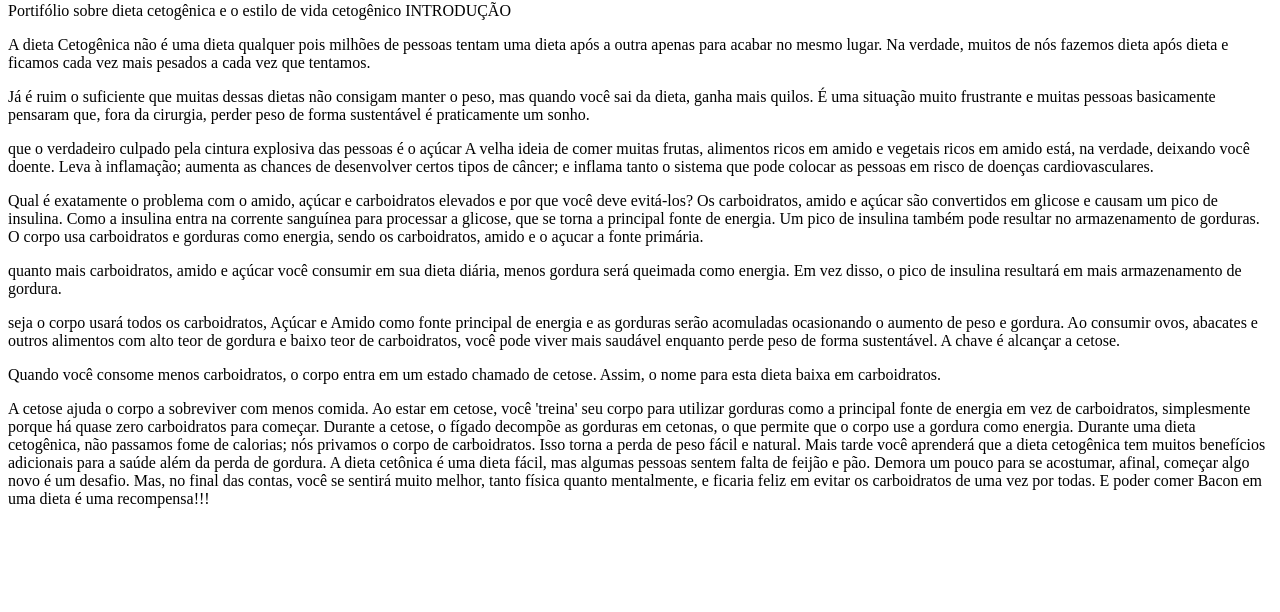
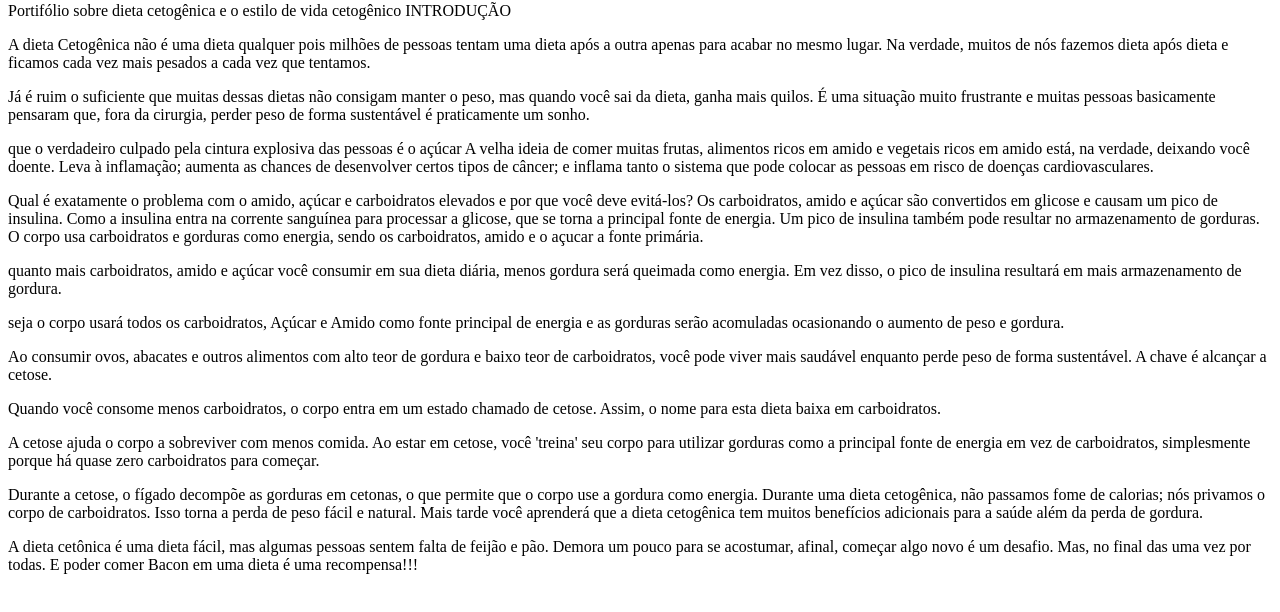
Before and after one commit to luizajala/primeiroano2023, a plain HTML site: page index.html in a window 1280 px wide. Shown: the part 78-690 px from the top of the page. Drawn offline with Linux system fonts and the light colour scheme.

Commit message:
cabeçalho

```diff
--- a/index.html
+++ b/index.html
@@ -3,12 +3,9 @@
 <head>
     <meta charset="UTF-8">
     <meta name="viewport" content="width=device-width, initial-scale=1.0">
-    <title>Dieta cetogênica e o estilo de vida cetogênico</title>
+    <title> Mega Ketox Portifólio Sobre Dieta cetogênica e o Estilo de Vida Cetogênico</title>
 </head>
 <body>
-
-</body>
-</html>
     <h1>MEGA KETOX</h1>
 Portifólio sobre dieta cetogênica e o estilo de vida cetogênico
         INTRODUÇÃO
@@ -28,17 +25,18 @@ Portifólio sobre dieta cetogênica e o estilo de vida cetogênico
         carboidratos e gorduras como energia, sendo os carboidratos, amido e o açucar a fonte primária.</p>
          <p>quanto mais carboidratos, amido e açúcar você consumir em sua dieta diária,
         menos gordura será queimada como energia. Em vez disso, o pico de insulina resultará em mais armazenamento de gordura.</p>
-          <p>seja o corpo usará todos os carboidratos, Açúcar e Amido como fonte principal de energia e as gorduras serão acomuladas ocasionando o aumento de peso e gordura.
-          Ao consumir ovos, abacates e outros alimentos com alto teor de gordura e baixo teor de carboidratos, você pode viver mais
+         <p>seja o corpo usará todos os carboidratos, Açúcar e Amido como fonte principal de energia e as gorduras serão acomuladas ocasionando o aumento de peso e gordura.</p>
+         <p>Ao consumir ovos, abacates e outros alimentos com alto teor de gordura e baixo teor de carboidratos, você pode viver mais
         saudável enquanto perde peso de forma sustentável. A chave é alcançar a cetose.</p>
          <p>Quando você consome menos carboidratos, o corpo entra em um estado chamado de cetose. Assim, o nome para esta dieta baixa em carboidratos.</p>
         <p>A cetose ajuda o corpo a sobreviver com menos comida. Ao estar em cetose, você
         'treina' seu corpo para utilizar gorduras como a principal fonte de energia em vez de
-         carboidratos, simplesmente porque há quase zero carboidratos para começar.
-         Durante a cetose, o fígado decompõe as gorduras em cetonas, o que permite que o
+        carboidratos, simplesmente porque há quase zero carboidratos para começar.</p>
+        <p>Durante a cetose, o fígado decompõe as gorduras em cetonas, o que permite que o
         corpo use a gordura como energia. Durante uma dieta cetogênica, não passamos fome
-         de calorias; nós privamos o corpo de carboidratos. Isso torna a perda de peso fácil e natural. Mais tarde você aprenderá que a dieta cetogênica tem muitos benefícios adicionais para a saúde além da perda de gordura.
+        de calorias; nós privamos o corpo de carboidratos. Isso torna a perda de peso fácil e natural. Mais tarde você aprenderá que a dieta cetogênica tem muitos benefícios adicionais para a saúde além da perda de gordura.</p>
+         <p>A dieta cetônica é uma dieta fácil, mas algumas pessoas sentem falta de feijão e pão. Demora um pouco para
+        se acostumar, afinal, começar algo novo é um desafio. Mas, no final das uma vez por todas. E poder comer Bacon em uma dieta é uma recompensa!!!</p>
 
-          A dieta cetônica é uma dieta fácil, mas algumas pessoas sentem falta de feijão e pão. Demora um pouco para
-         se acostumar, afinal, começar algo novo é um desafio. Mas, no final das contas, você se sentirá muito melhor,
-         tanto física quanto mentalmente, e ficaria feliz em evitar os carboidratos de uma vez por todas. E poder comer Bacon em uma dieta é uma recompensa!!!
+</body>
+</html>
```
Lines whose indentation alone changed are shown as unchanged.
